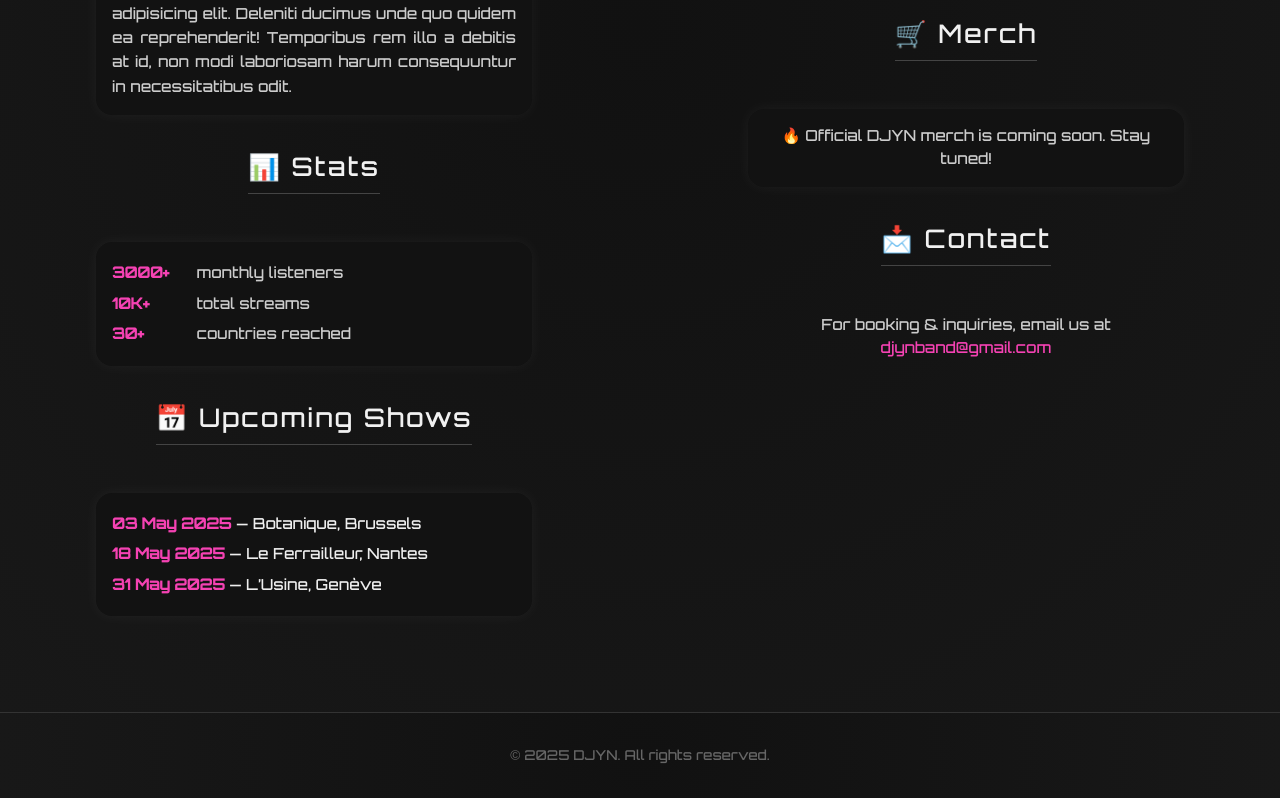
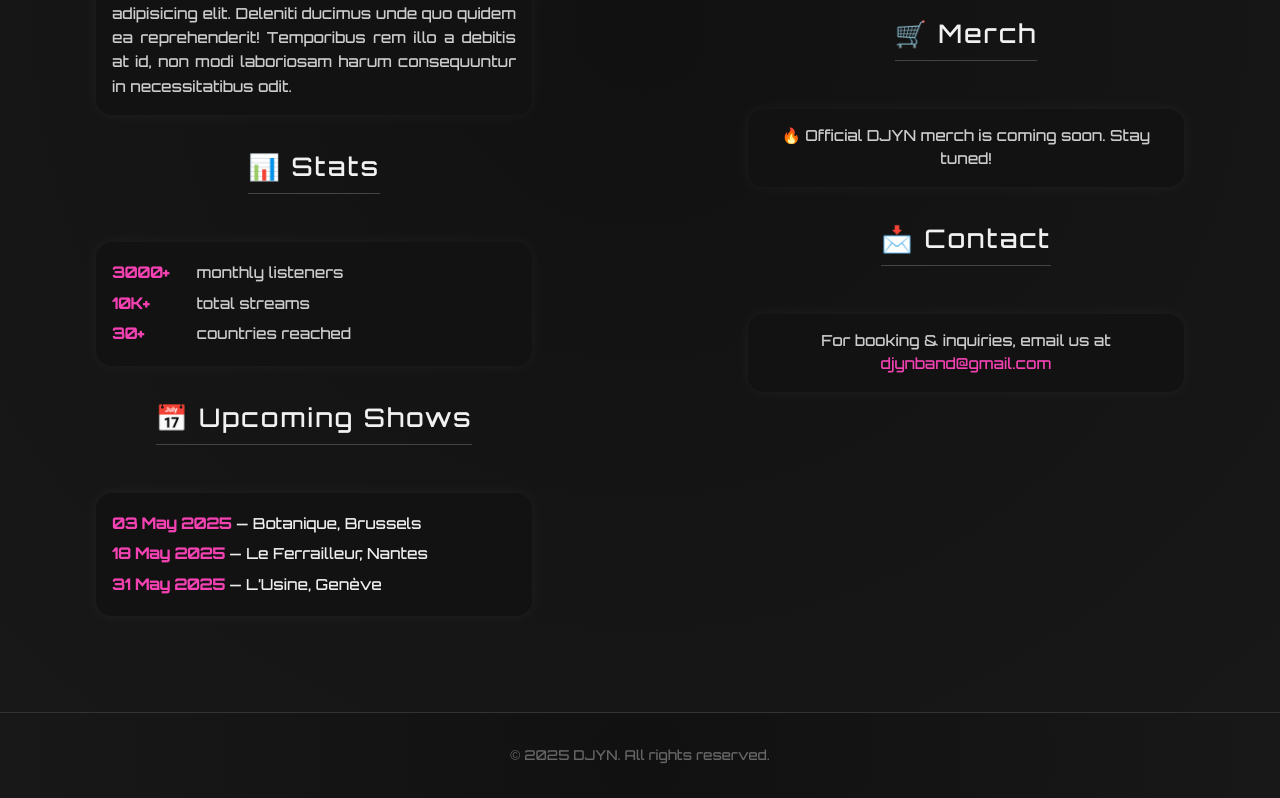
Before and after one commit to Davit-Ners/DJYN, a Next.js app: page / in a window 1280 px wide. Shown: the part 1149-1947 px from the top of the page. Built offline with nearby package versions, Linux system fonts and the light colour scheme.

Commit message:
Better contact style

```diff
--- a/src/app/page.tsx
+++ b/src/app/page.tsx
@@ -47,9 +47,11 @@ export default function Home() {
                 </div>
 
                 <h2 className={style.sectionTitle}>📩 Contact</h2>
-                <p className={style.contactLine}>
-                    For booking & inquiries, email us at <a href="mailto:djynband@gmail.com">djynband@gmail.com</a>
-                </p>
+                <div className={style.merch}>
+                    <p className={style.contactLine}>
+                        For booking & inquiries, email us at <a href="mailto:djynband@gmail.com">djynband@gmail.com</a>
+                    </p>
+                </div>
             </div>
         </div>
     );
```
